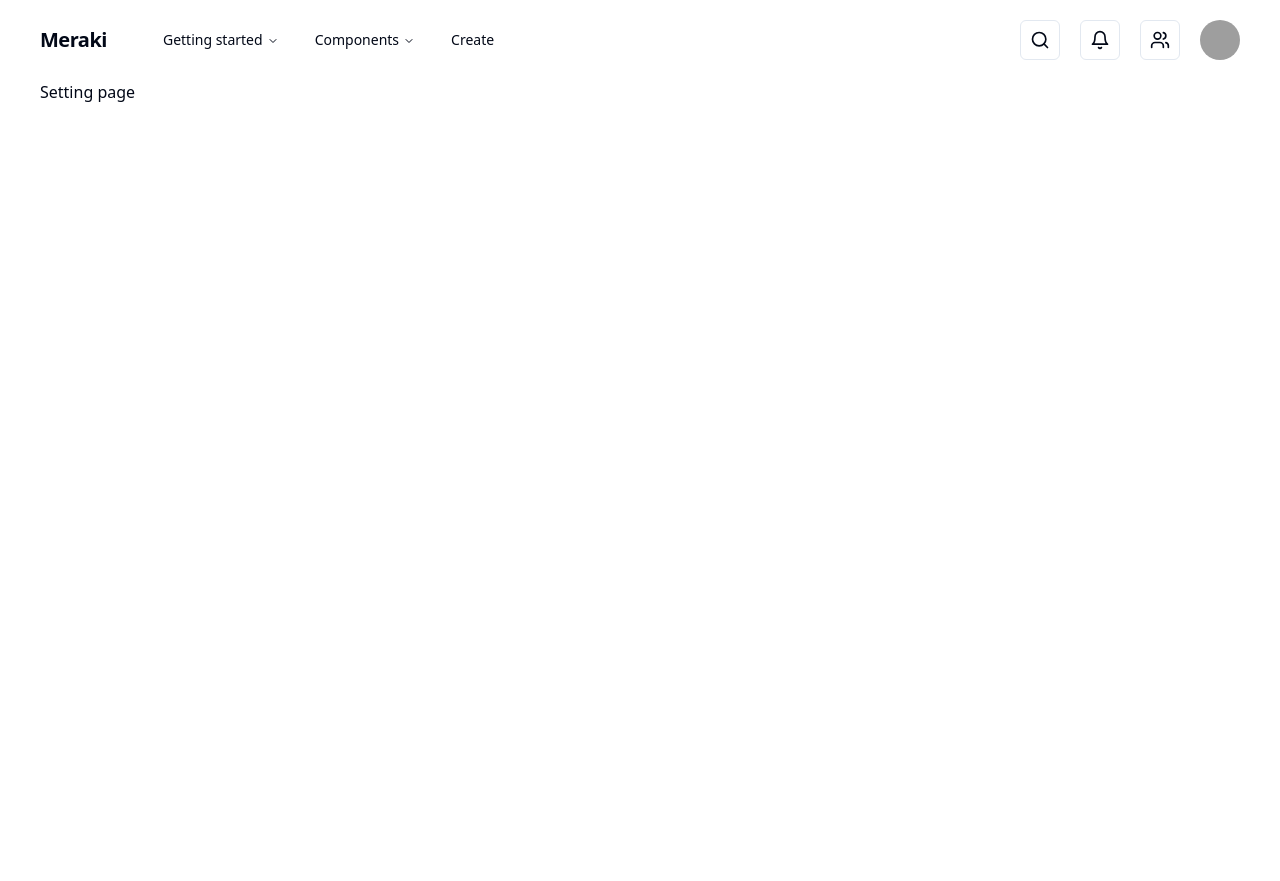
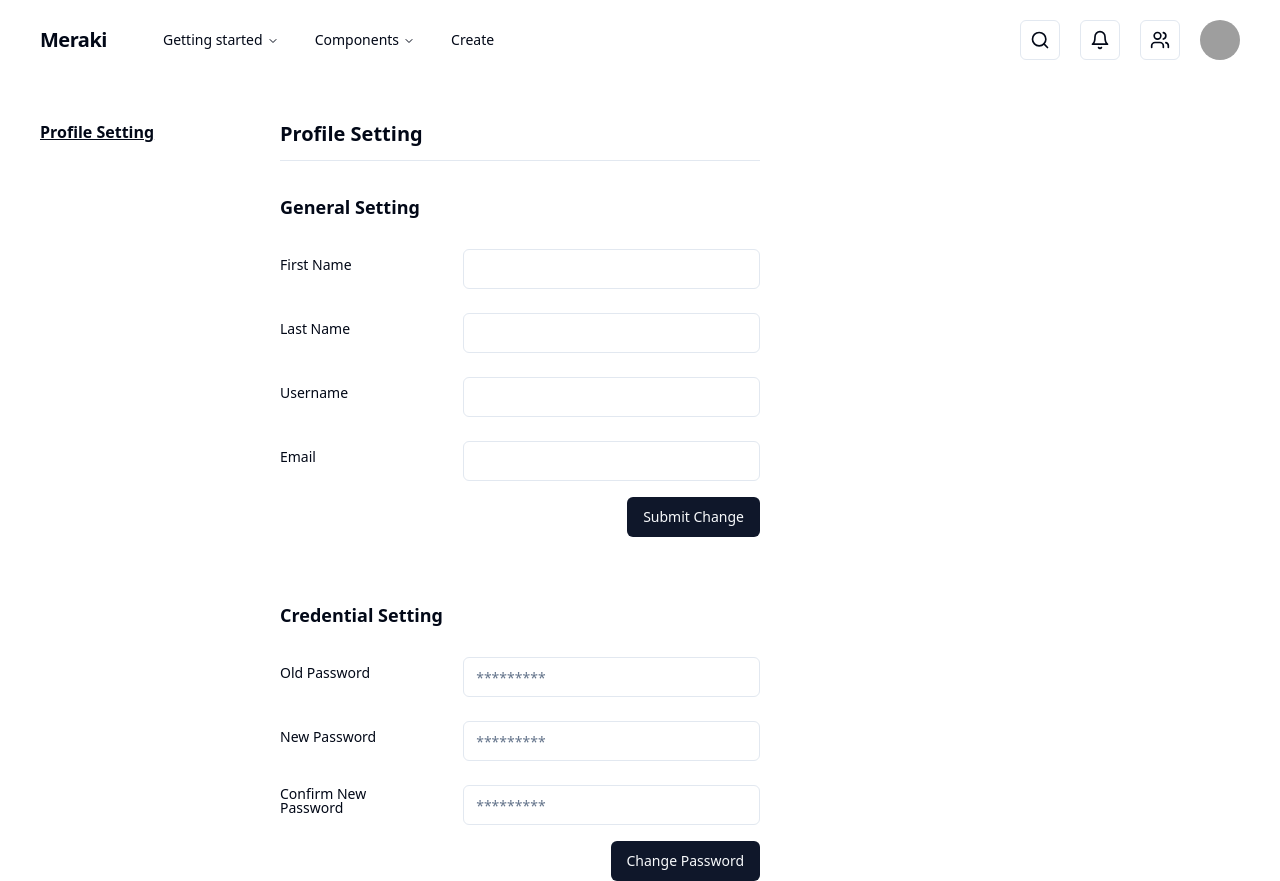
Before and after one commit to SeryVathana/meraki, a React (Vite) app in the folder frontend/: page /profile/setting in a window 1280 px wide. Before the commit the page ends 800 px from the top, so only its background shows below. Built offline with nearby package versions, Linux system fonts and the light colour scheme; grey boxes are pictures that could not be loaded.

Commit message:
Add Setting

```diff
--- a/frontend/package.json
+++ b/frontend/package.json
@@ -16,6 +16,7 @@
     "@radix-ui/react-dropdown-menu": "^2.0.6",
     "@radix-ui/react-label": "^2.0.2",
     "@radix-ui/react-navigation-menu": "^1.1.4",
+    "@radix-ui/react-separator": "^1.0.3",
     "@radix-ui/react-slot": "^1.0.2",
     "class-variance-authority": "^0.7.0",
     "clsx": "^2.1.0",
--- /dev/null
+++ b/frontend/src/components/ui/separator.tsx
@@ -0,0 +1,29 @@
+import * as React from "react"
+import * as SeparatorPrimitive from "@radix-ui/react-separator"
+
+import { cn } from "@/lib/utils"
+
+const Separator = React.forwardRef<
+  React.ElementRef<typeof SeparatorPrimitive.Root>,
+  React.ComponentPropsWithoutRef<typeof SeparatorPrimitive.Root>
+>(
+  (
+    { className, orientation = "horizontal", decorative = true, ...props },
+    ref
+  ) => (
+    <SeparatorPrimitive.Root
+      ref={ref}
+      decorative={decorative}
+      orientation={orientation}
+      className={cn(
+        "shrink-0 bg-border",
+        orientation === "horizontal" ? "h-[1px] w-full" : "h-full w-[1px]",
+        className
+      )}
+      {...props}
+    />
+  )
+)
+Separator.displayName = SeparatorPrimitive.Root.displayName
+
+export { Separator }
--- a/frontend/src/pages/CreatePostPage.tsx
+++ b/frontend/src/pages/CreatePostPage.tsx
@@ -27,8 +27,6 @@ const CreatePostPage = () => {
   });
 
   function onSubmit(values: z.infer<typeof formSchema>) {
-    // auth?.setUser({ email: values.email });
-
     const reqBody = {
       title: values.title,
       description: values.description,
@@ -41,7 +39,7 @@ const CreatePostPage = () => {
     setTempImgURL('');
   }
 
-  function handleTempFileUpload(e) {
+  function handleTempFileUpload(e: any) {
     setUploadFile(e.target.files[0]);
     const url = URL.createObjectURL(e.target.files[0]);
     setTempImgURL(url);
--- a/frontend/src/pages/LoginPage.tsx
+++ b/frontend/src/pages/LoginPage.tsx
@@ -20,7 +20,6 @@ const LoginPage = () => {
     return <Navigate to={'/'} />;
   }
 
-  // eslint-disable-next-line react-hooks/rules-of-hooks
   const form = useForm<z.infer<typeof formSchema>>({
     resolver: zodResolver(formSchema),
     defaultValues: {
--- a/frontend/src/pages/PostDetailPage.tsx
+++ b/frontend/src/pages/PostDetailPage.tsx
@@ -5,6 +5,7 @@ import { useEffect, useState } from 'react';
 import { PostType } from '@/types/types';
 
 import mockData from '../db/mock-post.json';
+
 const PostDetailPage = () => {
   const { postId } = useParams();
   const [post, setPost] = useState<PostType>();
@@ -16,15 +17,13 @@ const PostDetailPage = () => {
         return data;
       }
     });
-    // setPost(
-    // );
   }, [postId]);
 
   return (
     <div>
       <div className='w-[1000px] min-h-[300px] overflow-hidden flex mx-auto rounded-3xl shadow-lg shadow-slate-100 my-10'>
         <div className='w-1/2 h-full '>
-          <img src={post.img_url} className='w-full h-auto rounded-l-3xl' />
+          <img src={post?.img_url} className='w-full h-auto rounded-l-3xl' />
         </div>
         <div>
           <h1>Hi</h1>
--- a/frontend/src/pages/SettingPage.tsx
+++ b/frontend/src/pages/SettingPage.tsx
@@ -1,5 +1,195 @@
+import { Input } from '@/components/ui/input';
+import { Separator } from '@/components/ui/separator';
+
+import { zodResolver } from '@hookform/resolvers/zod';
+import { useForm } from 'react-hook-form';
+import { z } from 'zod';
+
+import { Button } from '@/components/ui/button';
+import { Form, FormControl, FormField, FormItem, FormLabel, FormMessage } from '@/components/ui/form';
+import { useEffect, useLayoutEffect, useState } from 'react';
+import { Link, useSearchParams } from 'react-router-dom';
+import { cn } from '@/lib/utils';
+
+const generalChangeSchema = z.object({
+  first_name: z.string(),
+  last_name: z.string(),
+  username: z.string(),
+  email: z.string(),
+});
+const passwordChangeSchema = z.object({
+  old_password: z.string(),
+  new_password: z.string(),
+  cf_new_password: z.string(),
+});
+
 const SettingPage = () => {
-  return <h1>Setting page</h1>;
+  const [firstName, setFirstName] = useState<string>('');
+  const [lastName, setLastName] = useState<string>('');
+  const [username, setUsername] = useState<string>('');
+  const [email, setEmail] = useState<string>('');
+
+  const generalForm = useForm<z.infer<typeof generalChangeSchema>>({
+    resolver: zodResolver(generalChangeSchema),
+  });
+  const passwordForm = useForm<z.infer<typeof passwordChangeSchema>>({
+    resolver: zodResolver(passwordChangeSchema),
+  });
+
+  function onSubmitGeneral(values: z.infer<typeof generalChangeSchema>) {
+    console.log(values);
+  }
+  function onSubmitPassword(values: z.infer<typeof passwordChangeSchema>) {
+    console.log(values);
+  }
+
+  const [postParams] = useSearchParams('');
+
+  const myParams = postParams.get('section');
+
+  useEffect(() => {
+    setFirstName('Sery');
+    setLastName('Vathana');
+    setUsername('Username');
+    setEmail('yooseryvathana@gmail.com');
+  }, []);
+
+  return (
+    <div className='flex w-full'>
+      <div className='w-1/5 flex flex-col my-10'>
+        <Link
+          to={'/profile/setting?section=profile_setting'}
+          className={cn('font-semibold', myParams === 'profile_setting' || !myParams ? 'underline' : '')}
+        >
+          Profile Setting
+        </Link>
+      </div>
+
+      {myParams === 'profile_setting' || !myParams ? (
+        <div className='w-2/5  '>
+          <h1 className='text-xl font-bold mt-10'>Profile Setting</h1>
+          <Separator className='mt-3 mb-8 ' />
+
+          <div className='space-y-16'>
+            <div>
+              <h1 className='my-5 text-lg font-semibold'>General Setting</h1>
+              <Form {...generalForm}>
+                <form onSubmit={generalForm.handleSubmit(onSubmitGeneral)} className='space-y-4 '>
+                  <FormField
+                    control={generalForm.control}
+                    name='first_name'
+                    render={({ field }) => (
+                      <FormItem className='flex items-center gap-10'>
+                        <FormLabel className='w-1/2'>First Name</FormLabel>
+                        <FormControl>
+                          <Input placeholder='' type='text' defaultValue={firstName} {...field} />
+                        </FormControl>
+                        <FormMessage />
+                      </FormItem>
+                    )}
+                  />
+                  <FormField
+                    control={generalForm.control}
+                    name='last_name'
+                    render={({ field }) => (
+                      <FormItem className='flex items-center gap-10'>
+                        <FormLabel className='w-1/2'>Last Name</FormLabel>
+                        <FormControl>
+                          <Input placeholder='' type='text' defaultValue={lastName} {...field} />
+                        </FormControl>
+                        <FormMessage />
+                      </FormItem>
+                    )}
+                  />
+                  <FormField
+                    control={generalForm.control}
+                    name='username'
+                    render={({ field }) => (
+                      <FormItem className='flex items-center gap-10'>
+                        <FormLabel className='w-1/2'>Username</FormLabel>
+                        <FormControl>
+                          <Input placeholder='' type='text' defaultValue={username} {...field} />
+                        </FormControl>
+                        <FormMessage />
+                      </FormItem>
+                    )}
+                  />
+                  <FormField
+                    control={generalForm.control}
+                    name='email'
+                    render={({ field }) => (
+                      <FormItem className='flex items-center gap-10'>
+                        <FormLabel className='w-1/2'>Email</FormLabel>
+                        <FormControl>
+                          <Input placeholder='' type='text' defaultValue={email} {...field} />
+                        </FormControl>
+                        <FormMessage />
+                      </FormItem>
+                    )}
+                  />
+                  <div className='w-full flex justify-end'>
+                    <Button type='submit'>Submit Change</Button>
+                  </div>
+                </form>
+              </Form>
+            </div>
+            <div>
+              <h1 className='my-5 text-lg font-semibold'>Credential Setting</h1>
+              <Form {...passwordForm}>
+                <form onSubmit={passwordForm.handleSubmit(onSubmitPassword)} className='space-y-4 '>
+                  <FormField
+                    control={passwordForm.control}
+                    name='old_password'
+                    render={({ field }) => (
+                      <FormItem className='flex items-center gap-10'>
+                        <FormLabel className='w-1/2'>Old Password</FormLabel>
+                        <FormControl>
+                          <Input placeholder='*********' type='password' {...field} />
+                        </FormControl>
+                        <FormMessage />
+                      </FormItem>
+                    )}
+                  />
+                  <FormField
+                    control={passwordForm.control}
+                    name='new_password'
+                    render={({ field }) => (
+                      <FormItem className='flex items-center gap-10'>
+                        <FormLabel className='w-1/2'>New Password</FormLabel>
+                        <FormControl>
+                          <Input placeholder='*********' type='password' {...field} />
+                        </FormControl>
+                        <FormMessage />
+                      </FormItem>
+                    )}
+                  />
+                  <FormField
+                    control={passwordForm.control}
+                    name='cf_new_password'
+                    render={({ field }) => (
+                      <FormItem className='flex items-center gap-10'>
+                        <FormLabel className='w-1/2'>Confirm New Password</FormLabel>
+                        <FormControl>
+                          <Input placeholder='*********' type='password' {...field} />
+                        </FormControl>
+                        <FormMessage />
+                      </FormItem>
+                    )}
+                  />
+
+                  <div className='w-full flex justify-end'>
+                    <Button type='submit'>Change Password</Button>
+                  </div>
+                </form>
+              </Form>
+            </div>
+          </div>
+        </div>
+      ) : (
+        ''
+      )}
+    </div>
+  );
 };
 
 export default SettingPage;
--- a/frontend/tsconfig.json
+++ b/frontend/tsconfig.json
@@ -21,7 +21,7 @@
     },
 
     /* Linting */
-    "strict": false,
+    "strict": true,
     "noUnusedLocals": true,
     "noUnusedParameters": true,
     "noFallthroughCasesInSwitch": true
```
Also changed, not shown: frontend/src/pages/ProfilePage.tsx (+21 -6 lines), frontend/src/pages/RegisterPage.tsx (+29 -29 lines), frontend/.eslintrc.cjs, 1 other file (tests, documents, lock files or other folders).
